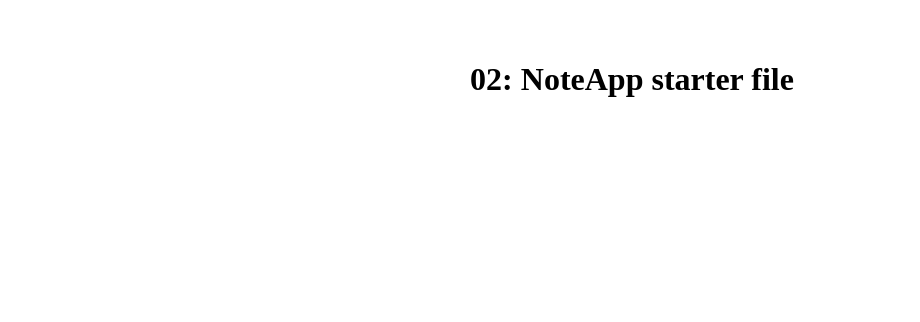
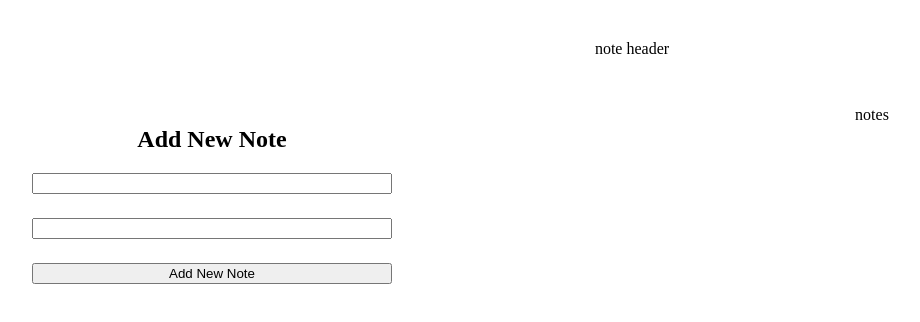
Before and after one commit to Aadeleslami/NoteApp-React, a React (Vite) app in the folder NoteApp-Reactjs/: page / in a window 1280 px wide. Shown: the top 322 px of the page, without its empty margins (8-928 px from the left). Built offline with nearby package versions, Linux system fonts and the light colour scheme; the HTML template or start-up script is replaced by a standard one.

Commit message:
create new component

```diff
--- /dev/null
+++ b/NoteApp-Reactjs/src/AddNewNote.jsx
@@ -0,0 +1,16 @@
+
+
+function AddNewNote() {
+  return (
+   <div className="add-new-note">
+     <h2>Add New Note</h2>
+     <form className="note-form">
+        <input type="text" className="text-field" />
+        <input type="text" className="text-field" />
+        <button className="btn btn--primary">Add New Note</button>
+     </form>
+   </div>
+  )
+}
+
+export default AddNewNote
--- a/NoteApp-Reactjs/src/App.jsx
+++ b/NoteApp-Reactjs/src/App.jsx
@@ -1,6 +1,15 @@
+import AddNewNote from "./AddNewNote";
 import "./App.css";
 function App() {
-  return <h1>02: NoteApp starter file</h1>;
+  return (
+    <div className="container">
+        <div className="note-header">note header</div>
+        <div className="note-app">
+            <AddNewNote/>
+            <div className="note-container">notes</div>
+        </div>
+    </div>
+  )
 }
 
 export default App;
```
